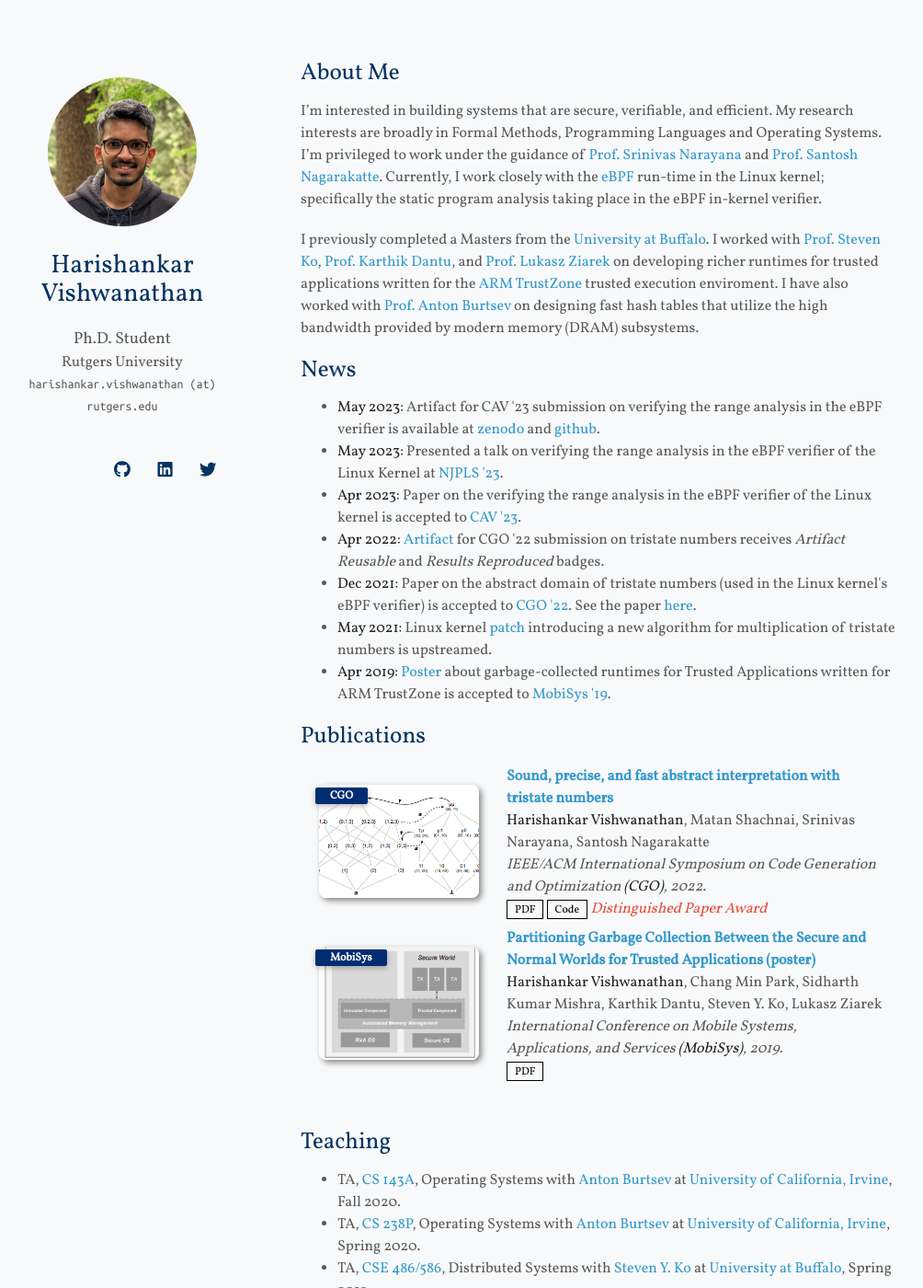
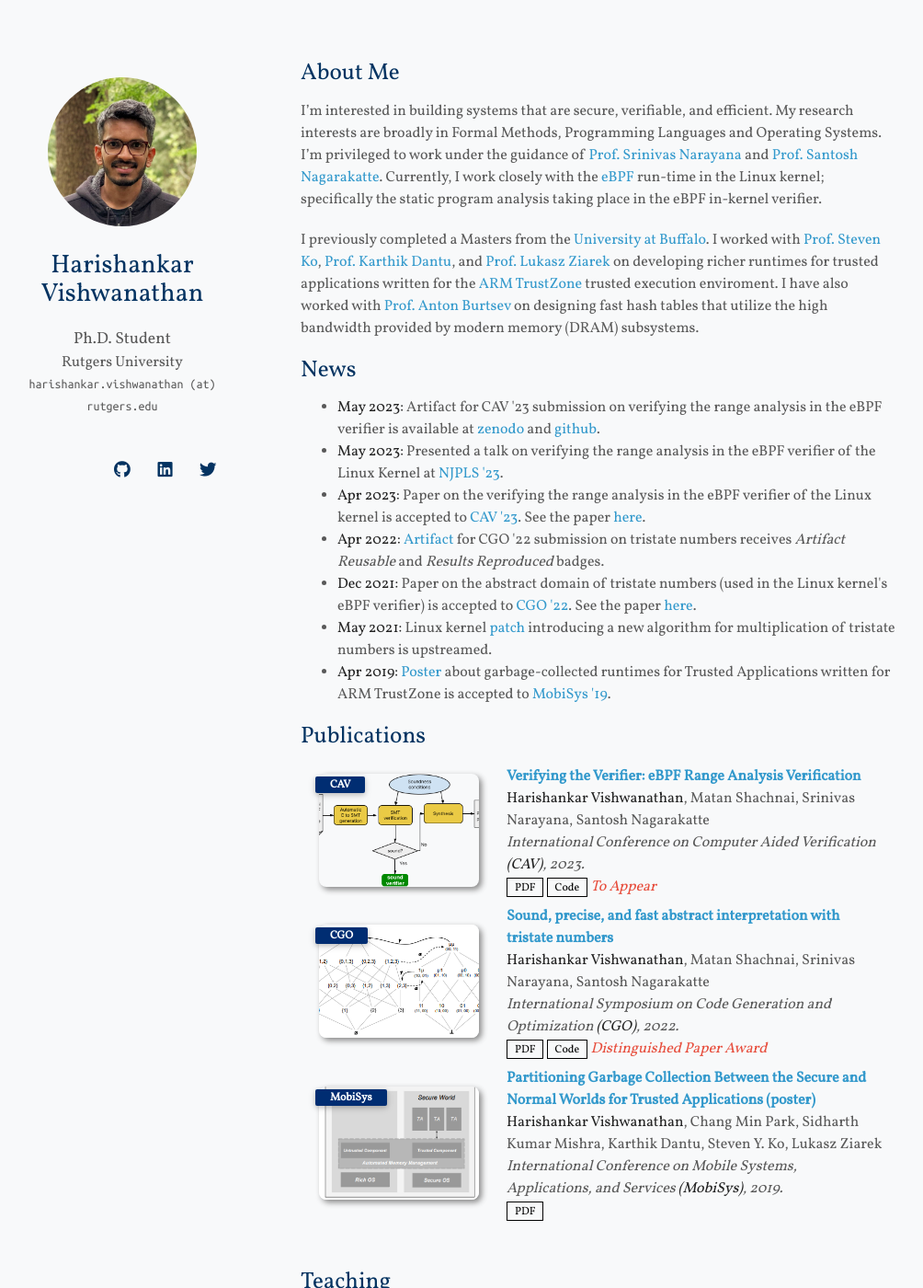
Before and after one commit to harishankarv/harishankarv.github.io, a Jekyll site: the page built from index.md, in a window 1280 px wide and 1400 px high. Shown: the whole window at 92% size, without its empty margins (143-1147 px from the left). Built offline with Jekyll 4.4.1, drawn with Linux system fonts in a browser that asks for light colours; nearby versions of some CDN libraries; some web fonts are replaced; a style sheet for code colours, icons or effects is not loaded; our own code applies the rules of GitHub Pages for plain Markdown files.

Commit message:
Add CAV 23 paper pdf

```diff
--- a/_includes/publications.md
+++ b/_includes/publications.md
@@ -2,6 +2,28 @@
 
 <div class="publications">
 <ol class="bibliography">
+
+<li>
+<div class="pub-row">
+
+  <div class="col-sm-3 abbr" style="position: relative;padding-right: 15px;padding-left: 15px;">
+    <img src="assets/img/cav23_paper.png" class="teaser img-fluid z-depth-1">
+    <abbr class="badge">CAV</abbr>
+  </div>
+
+  <div class="col-sm-9" style="position: relative;padding-right: 15px;padding-left: 20px;">
+    <div class="title"><a href="assets/files/agni-cav23.pdf">Verifying the Verifier: eBPF Range Analysis Verification</a></div>
+    <div class="author"><strong>Harishankar Vishwanathan</strong>, Matan Shachnai, Srinivas Narayana, Santosh Nagarakatte</div>
+    <div class="periodical"><em>International Conference on Computer Aided Verification <strong>(CAV)</strong>, 2023.</em></div>
+    <div class="links">
+      <a href="assets/files/agni-cav23.pdf" class="btn btn-sm z-depth-0" role="button" target="_blank" style="font-size:12px;">PDF</a>
+      <a href="https://github.com/bpfverif/ebpf-range-analysis-verification-cav23" class="btn btn-sm z-depth-0" role="button" target="_blank" style="font-size:12px;">Code</a>
+      <!-- <a href="https://dblp.uni-trier.de/rec/conf/cvpr/LiuSLSS20.html?view=bibtex" class="btn btn-sm z-depth-0" role="button" target="_blank" style="font-size:12px;">BibTex</a> -->
+      <strong><i style="color:#e74d3c"> To Appear </i></strong>
+    </div>
+  </div>
+</div>
+</li>
 
 <li>
 <div class="pub-row">
@@ -14,7 +36,7 @@
   <div class="col-sm-9" style="position: relative;padding-right: 15px;padding-left: 20px;">
     <div class="title"><a href="https://arxiv.org/pdf/2105.05398.pdf">Sound, precise, and fast abstract interpretation with tristate numbers</a></div>
     <div class="author"><strong>Harishankar Vishwanathan</strong>, Matan Shachnai, Srinivas Narayana, Santosh Nagarakatte</div>
-    <div class="periodical"><em>IEEE/ACM International Symposium on Code Generation and Optimization <strong>(CGO)</strong>, 2022.</em></div>
+    <div class="periodical"><em>International Symposium on Code Generation and Optimization <strong>(CGO)</strong>, 2022.</em></div>
     <div class="links">
       <a href="https://arxiv.org/pdf/2105.05398.pdf" class="btn btn-sm z-depth-0" role="button" target="_blank" style="font-size:12px;">PDF</a>
       <a href="https://github.com/bpfverif/tnums-cgo22" class="btn btn-sm z-depth-0" role="button" target="_blank" style="font-size:12px;">Code</a>
--- a/index.md
+++ b/index.md
@@ -23,7 +23,7 @@ I previously completed a Masters from the [University at Buffalo](https://www.bu
     <strong>May 2023: </strong>Presented a talk on verifying the range analysis in the eBPF verifier of the Linux Kernel at <a href="http://www.njpls.org/">NJPLS &#39;23</a>.
   </li>
   <li>
-    <strong>Apr 2023: </strong>Paper on the verifying the range analysis in the eBPF verifier of the Linux kernel is accepted to <a href="http://www.i-cav.org/2023/">CAV &#39;23</a>.
+    <strong>Apr 2023: </strong>Paper on the verifying the range analysis in the eBPF verifier of the Linux kernel is accepted to <a href="http://www.i-cav.org/2023/">CAV &#39;23</a>. See the paper <a href="assets/files/agni-cav23.pdf">here</a>.
   </li>
   <li>
     <strong>Apr 2022: </strong><a href="https://zenodo.org/record/5703630">Artifact</a> for CGO &#39;22 submission on tristate numbers receives <em>Artifact Reusable</em> and <em>Results Reproduced</em> badges.
```
Also changed, not shown: assets/img/cav23_paper.png (added), 1 other file.
